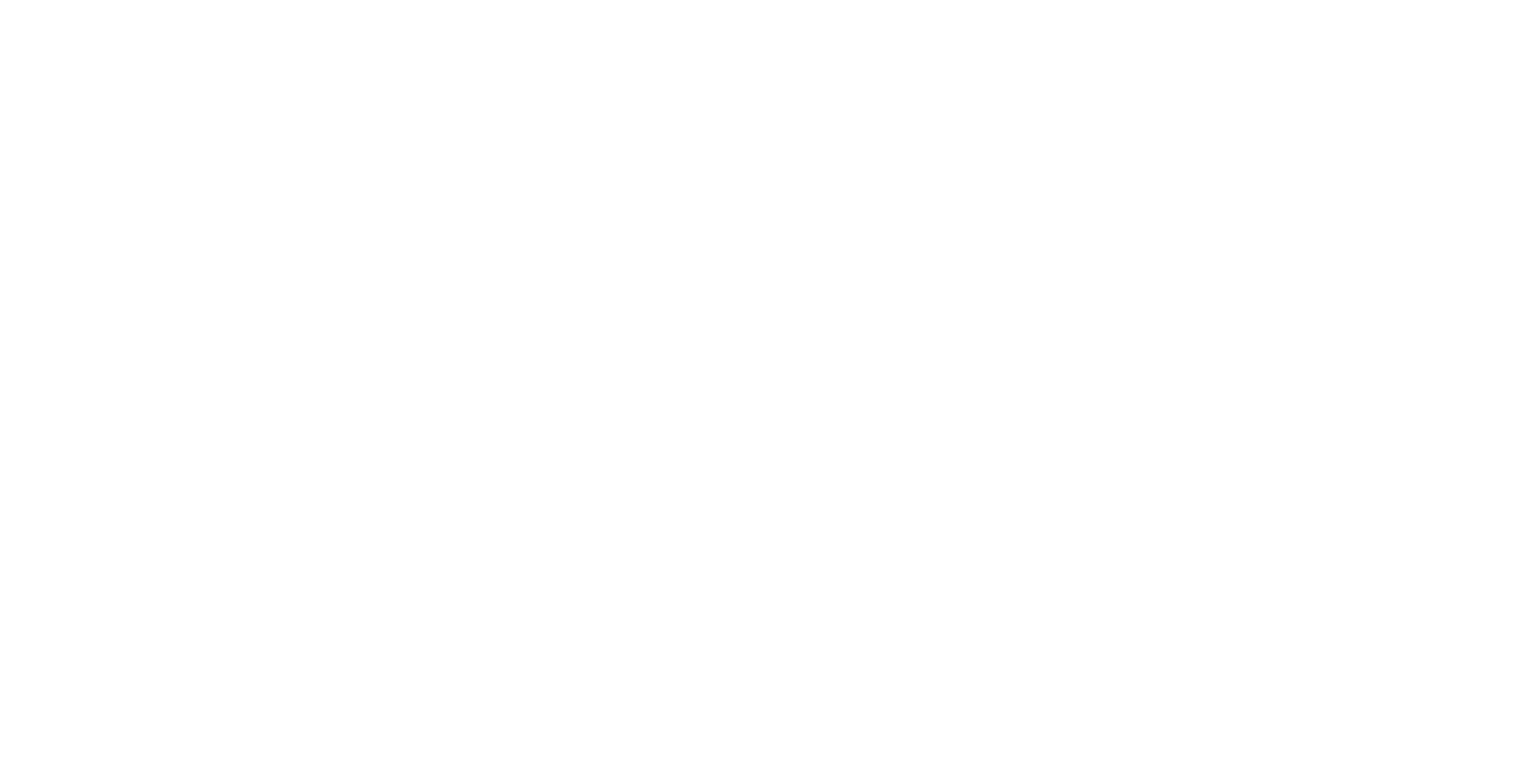
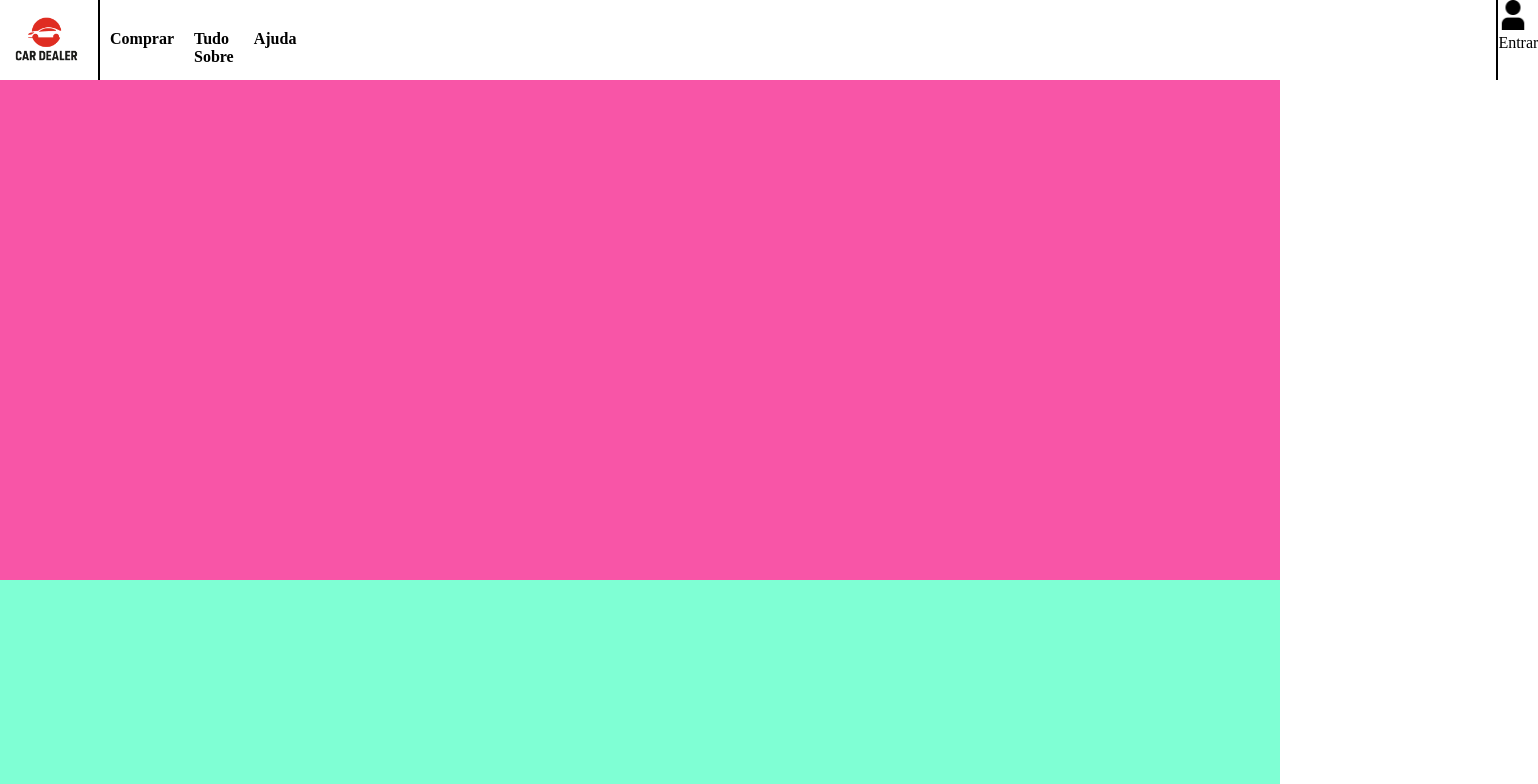
Before and after one commit to enzomarim-hub/trabalho, a plain HTML site: page index.html in a window 1280 px wide. Shown: the top 784 px of the page, 1538 px wide, since content can reach past the window. Drawn offline with Linux system fonts and the light colour scheme.

Commit message:
Fiz o básico aí prc

```diff
--- /dev/null
+++ b/css/styless.css
@@ -0,0 +1,106 @@
+*{
+    margin: 0;
+    padding: 0;
+    box-sizing: border-box;
+}
+
+.container{
+    width: 100%;
+    height: 100%;
+    display: flex;
+    flex-wrap: wrap;
+    flex-direction: row;
+}
+
+.box1{
+    display: flex;
+    width: 100%;
+    height: 80px;
+    background-color: #FFFF;
+}
+
+.box2{
+    display: flex;
+    width: 100%;
+    height: 500px;
+    background-color: rgb(248, 85, 167);
+}
+
+.box3{
+    display: flex;
+    width: 100%;
+    height: 568px;
+    background-color: aquamarine;
+
+}
+
+.box4{
+    display: flex;
+    width: 100%;
+    height: 490px;
+    background-color: darkseagreen;
+}
+
+.box5{
+    display: flex;
+    width: 100%;
+    height: 265px;
+    background-color: lightskyblue;
+
+}
+
+.box6{
+    display: flex;
+    width: 100%;
+    height: 40px;
+    background-color: #5C5C5C;
+}
+
+.box7{
+    display: flex;
+    width: 100%;
+    height: 110px;
+    background-color: #2C2B2B;
+}
+
+.logo{
+    width: 81px;
+    height: 73px;
+    margin-left: 10px;
+    margin-top: 5px;
+}
+
+#line1{
+    display: flex;
+    width: none;
+    height: 80px;
+    border: 1px solid black;
+    margin-left: 15px;
+}
+
+.button{
+    display: flex;
+    flex-direction: row;
+    gap: 20px;
+    margin-left: 10px;
+}
+
+a{
+    text-decoration: none;
+    color: inherit;
+    margin-top: 30px;
+}
+
+.line2{
+    display: flex;
+    width: none;
+    height: 80px;
+    border: 1px solid black;
+    margin-left: 1200px;
+
+}
+
+.icon{
+    width: 30px;
+    height: 30px;
+}
--- a/index.html
+++ b/index.html
@@ -3,9 +3,32 @@
 <head>
     <meta charset="UTF-8">
     <meta name="viewport" content="width=device-width, initial-scale=1.0">
-    <title>Document</title>
+    <title>Car Dealer</title>
+    <link rel="stylesheet" href="css/styless.css">
 </head>
 <body>
-
+    <div class="container">
+        <div class="box1">
+            <img src="img/car-dealer.png" alt="" class="logo">
+            <div id="line1"></div>
+            <div class="button">
+                 <a href=""><h4>Comprar</h4></a>
+                 <a href=""><h4>Tudo Sobre</h4></a>
+                 <a href=""><h4>Ajuda</h4></a>
+            </div>
+            <div class="line2"></div>
+            <div class="icon">
+                <a href=""><img src="img/do-utilizador.png" alt="" class="icon"></a>
+                <a href=""><p>Entrar</p></a>
+                <a href=""><img src="" alt=""></a>
+            </div>
+        </div>
+        <div class="box2"></div>
+        <div class="box3"></div>
+        <div class="box4"></div>
+        <div class="box5"></div>
+        <div class="box6"></div>
+        <div class="box7"></div>
+    </div>
 </body>
 </html>
```
Also changed, not shown: img/car-dealer.png (added), img/do-utilizador.png (added), styless.css (deleted).
